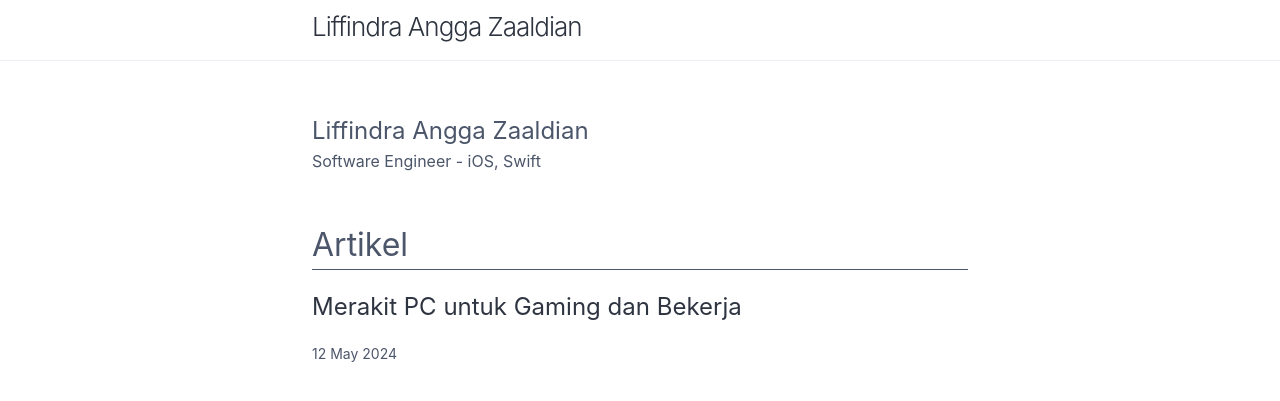
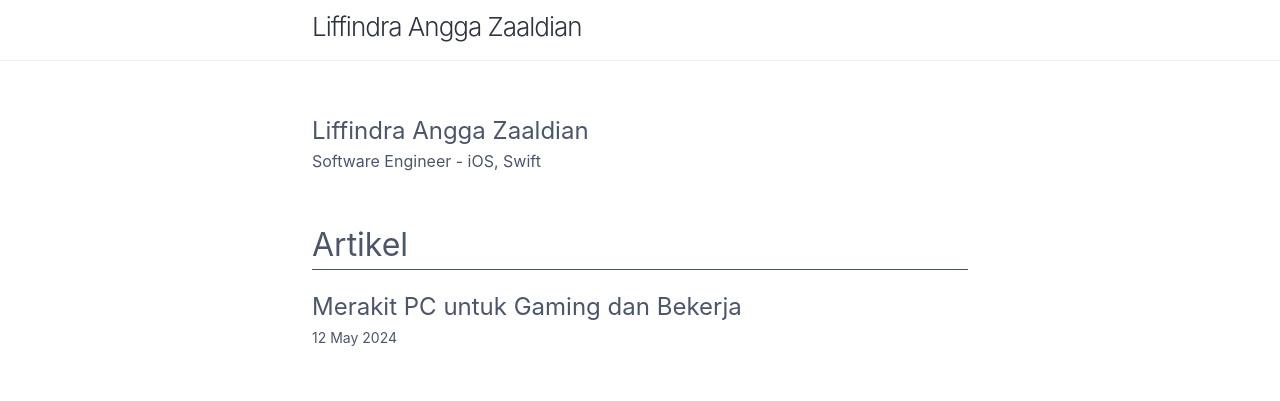
Before and after one commit to findrakecil/findrakecil.github.io, a Jekyll site: the page built from index.html, in a window 1280 px wide. Shown: the top 401 px of the page. Built offline with Jekyll 4.4.1, drawn with Linux system fonts in a browser that asks for light colours; the list of posts is cut into pages by our own code.

Commit message:
fix: article list

```diff
--- a/_sass/theme.scss
+++ b/_sass/theme.scss
@@ -193,6 +193,10 @@ pre {
 
   > li {
     margin-bottom: $spacing-unit;
+
+    h2 {
+      margin-bottom: 0;
+    }
   }
 }
 
@@ -203,7 +207,7 @@ pre {
 }
 
 .post-list__link {
-  color: $polar-night-1;
+  color: $polar-night-4;
   display: block;
   font-size: 1.5rem;
 }
```
